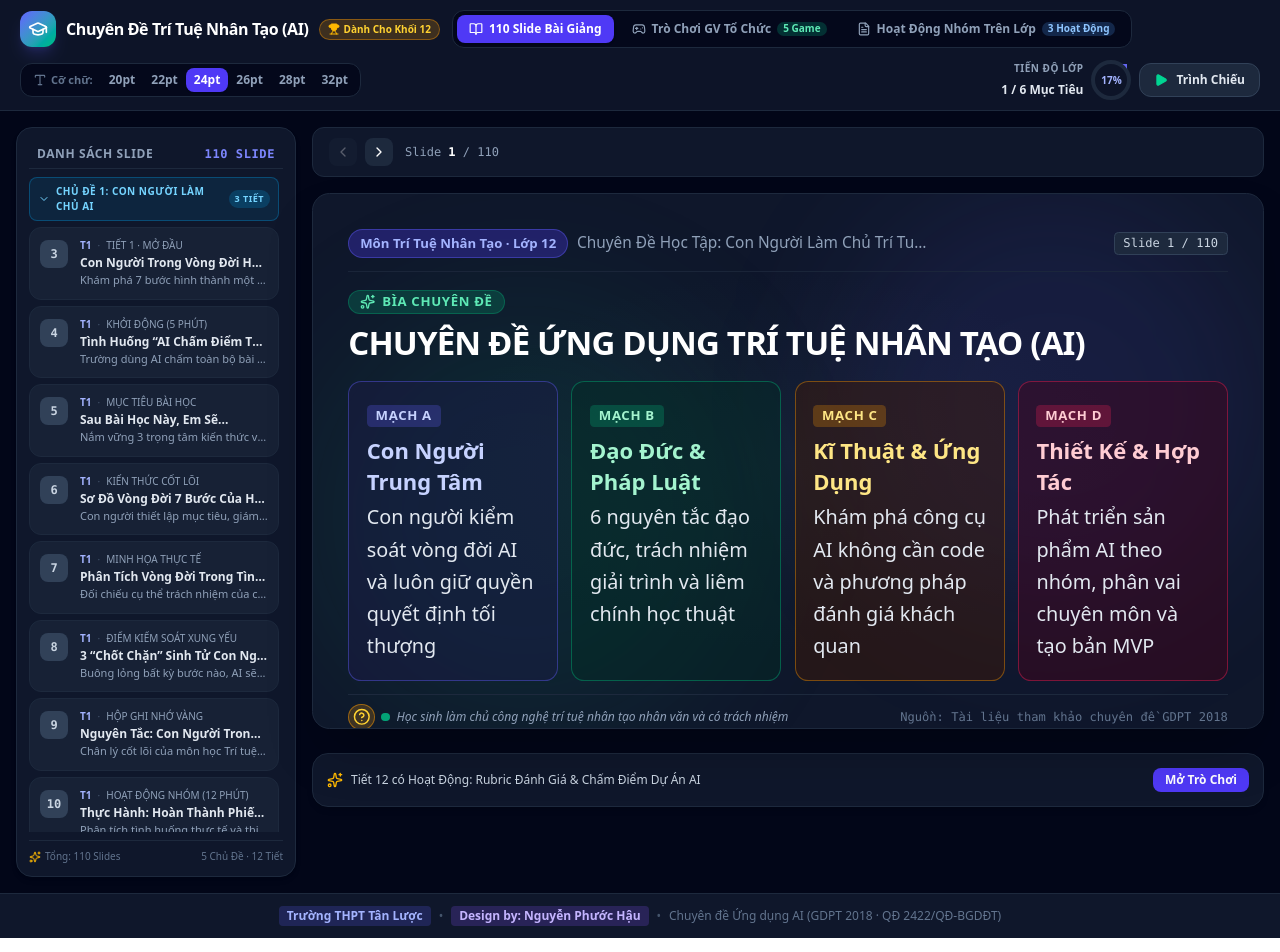
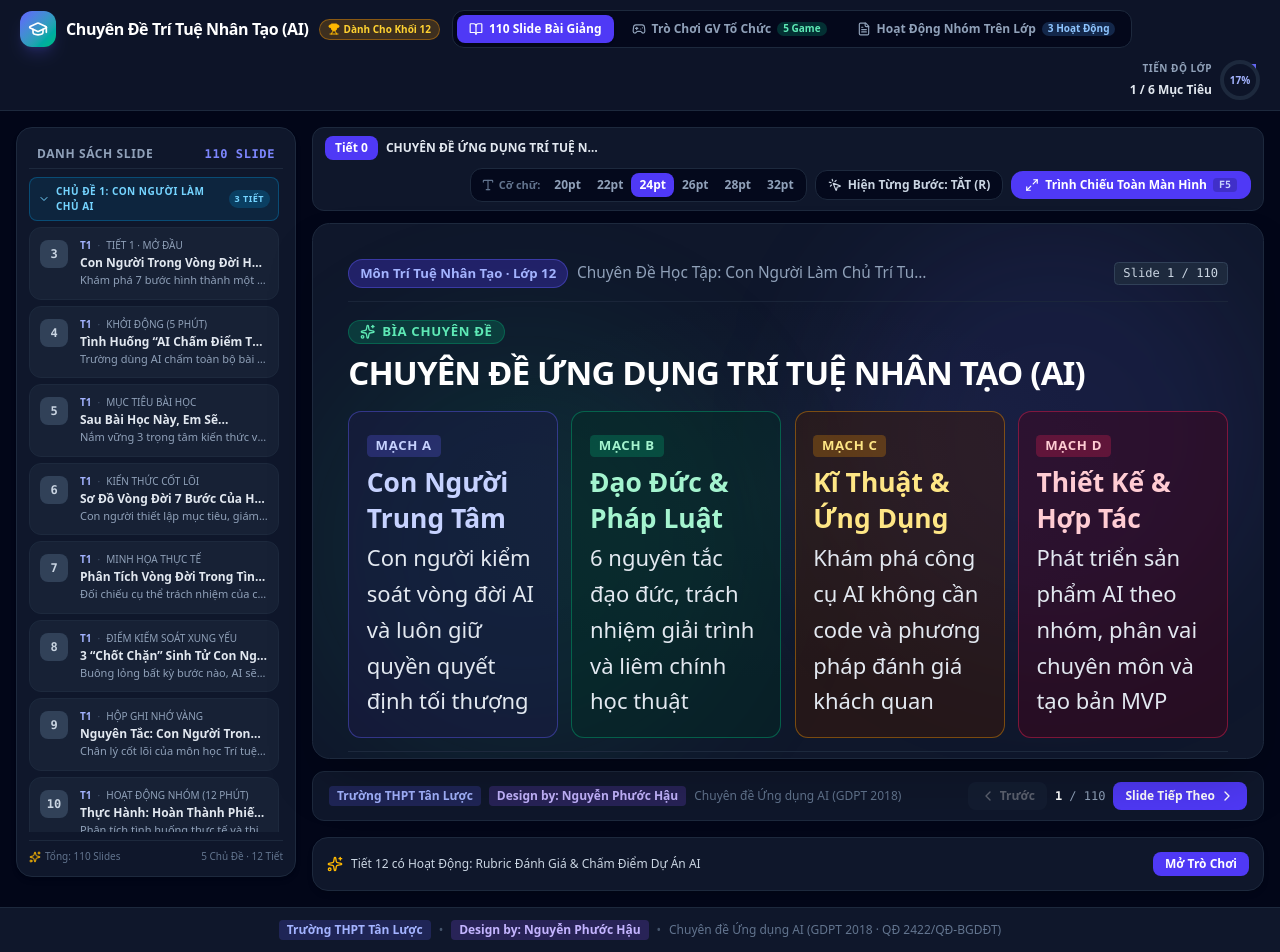
Before and after one commit to nhausinh-cpu/DAY-AI-LOP-12, a React (Vite) app: page / in a window 1280 px wide. Built offline with nearby package versions, Linux system fonts and the light colour scheme.

Commit message:
Slide be mac bo the Mach A-D, phong to anh cup can doi de chup anh lop, tang co chu noi dung slide lon hon o tinh huong, bo tri thanh cong cu va dieu huong Truoc/Slide Tiep Theo giong K11

```diff
--- a/src/App.tsx
+++ b/src/App.tsx
@@ -7,9 +7,8 @@ import { TeacherNotesDrawer } from './components/TeacherNotesDrawer';
 import { PresentationModeModal } from './components/PresentationModeModal';
 import { InteractiveGamesHub } from './components/InteractiveGamesHub';
 import { InteractiveActivitiesHub } from './components/InteractiveActivitiesHub';
-import { FONT_SIZE_OPTIONS, type FontSizeOption } from './components/SlideCanvas';
+import { FONT_SIZE_OPTIONS, getSlideStepCount, type FontSizeOption } from './components/SlideCanvas';
 import {
-  Play,
   ChevronLeft,
   ChevronRight,
   BookOpen,
@@ -18,6 +17,9 @@ import {
   FileText,
   Trophy,
   Type,
+  MousePointerClick,
+  Eye,
+  Maximize2,
 } from 'lucide-react';
 
 export default function App() {
@@ -25,6 +27,10 @@ export default function App() {
   const [activeSlideId, setActiveSlideId] = useState<number>(1);
   const [isPresentationOpen, setIsPresentationOpen] = useState<boolean>(false);
   const [fontSize, setFontSize] = useState<FontSizeOption>('24pt');
+
+  // Hiện Từng Bước ngay ở màn hình chính (giống Khối 11), không chỉ trong Trình Chiếu toàn màn hình
+  const [isClickToReveal, setIsClickToReveal] = useState<boolean>(false);
+  const [revealStep, setRevealStep] = useState<number>(0);
 
   // Student Gamification State
   const [unlockedBadgeIds, setUnlockedBadgeIds] = useState<string[]>([
@@ -49,14 +55,28 @@ export default function App() {
 
   // Handle slide index navigation
   const currentIndexInAll = ALL_SLIDES.findIndex((s) => s.id === activeSlideId);
+  const maxSteps = Math.max(getSlideStepCount(currentSlide), 1);
+
+  // Đổi slide thì reset lại tiến trình hiện từng bước
+  useEffect(() => {
+    setRevealStep(0);
+  }, [activeSlideId]);
 
   const handlePrevSlide = () => {
+    if (isClickToReveal && revealStep > 0) {
+      setRevealStep((prev) => prev - 1);
+      return;
+    }
     if (currentIndexInAll > 0) {
       setActiveSlideId(ALL_SLIDES[currentIndexInAll - 1].id);
     }
   };
 
   const handleNextSlide = () => {
+    if (isClickToReveal && revealStep < maxSteps - 1) {
+      setRevealStep((prev) => prev + 1);
+      return;
+    }
     if (currentIndexInAll < ALL_SLIDES.length - 1) {
       setActiveSlideId(ALL_SLIDES[currentIndexInAll + 1].id);
     }
@@ -73,11 +93,13 @@ export default function App() {
       } else if (e.key === 'F5') {
         e.preventDefault();
         setIsPresentationOpen(true);
+      } else if (e.key === 'r' || e.key === 'R') {
+        setIsClickToReveal((prev) => !prev);
       }
     };
     window.addEventListener('keydown', handleKeyDown);
     return () => window.removeEventListener('keydown', handleKeyDown);
-  }, [currentIndexInAll, isPresentationOpen, activeTab]);
+  }, [currentIndexInAll, isPresentationOpen, activeTab, isClickToReveal, revealStep, maxSteps]);
 
   return (
     <div className="min-h-screen bg-slate-950 text-slate-100 flex flex-col font-sans">
@@ -143,33 +165,8 @@ export default function App() {
             </button>
           </div>
 
-          {/* Cỡ Chữ Linh Hoạt Selector */}
-          {activeTab === 'slides' && (
-            <div className="hidden md:flex items-center bg-slate-950/80 p-1 rounded-xl border border-slate-800">
-              <span className="text-[11px] font-bold text-slate-500 px-2 flex items-center gap-1">
-                <Type className="w-3.5 h-3.5" />
-                Cỡ chữ:
-              </span>
-              {FONT_SIZE_OPTIONS.map((size) => (
-                <button
-                  key={size}
-                  onClick={() => setFontSize(size)}
-                  className={`px-2 py-1 rounded-lg text-xs font-bold transition-all cursor-pointer ${
-                    fontSize === size
-                      ? 'bg-indigo-600 text-white shadow-xs'
-                      : 'text-slate-400 hover:bg-slate-800 hover:text-slate-200'
-                  }`}
-                  title={`Đặt cỡ chữ slide là ${size} (Chuẩn trình chiếu lớp học)`}
-                >
-                  {size}
-                </button>
-              ))}
-            </div>
-          )}
-
-          {/* Right side: Progress ring + Trình Chiếu, pushed to far right */}
+          {/* Right side: Progress ring, pushed to far right */}
           <div className="flex items-center gap-2 ml-auto shrink-0">
-            <div className="flex items-center gap-2">
             <div className="text-right hidden sm:block">
               <span className="text-[10px] font-bold text-slate-400 block tracking-wider uppercase">Tiến Độ Lớp</span>
               <span className="text-xs font-extrabold text-slate-200">
@@ -195,18 +192,6 @@ export default function App() {
               </svg>
             </div>
           </div>
-
-            {activeTab === 'slides' && (
-              <button
-                onClick={() => setIsPresentationOpen(true)}
-                className="py-2 px-3.5 rounded-xl bg-slate-800 hover:bg-slate-700 text-slate-200 text-xs font-semibold flex items-center gap-2 border border-slate-700 transition-all cursor-pointer"
-                title="Trình chiếu toàn màn hình (Phím tắt: F5)"
-              >
-                <Play className="w-3.5 h-3.5 fill-current text-emerald-400" />
-                <span>Trình Chiếu</span>
-              </button>
-            )}
-          </div>
         </div>
       </header>
 
@@ -229,31 +214,74 @@ export default function App() {
               </div>
 
               {/* Right Column: Slide Canvas & Controls & Teacher Notes (fills remaining space) */}
-              <div className="flex-1 min-w-0 flex flex-col gap-4">
-                {/* Slide Navigation Header above Canvas */}
-                <div className="bg-slate-900 border border-slate-800 rounded-xl px-4 py-2.5 flex items-center justify-between text-xs text-slate-300">
-                  <div className="flex items-center gap-2">
+              <div className="flex-1 min-w-0 flex flex-col gap-3">
+                {/* Thanh công cụ gộp 1 hàng phía trên slide, bố trí giống Khối 11 */}
+                <div className="bg-slate-900 border border-slate-800 rounded-xl px-3 py-2 flex items-center gap-2 flex-wrap text-xs text-slate-300">
+                  <span className="px-2.5 py-1 rounded-lg bg-indigo-600 text-white font-bold shrink-0">
+                    Tiết {currentSlide.period}
+                  </span>
+                  <span className="font-semibold text-slate-200 truncate max-w-[220px]">
+                    {currentSlide.title}
+                  </span>
+
+                  <div className="flex items-center gap-2 ml-auto flex-wrap">
+                    {/* Cỡ Chữ */}
+                    <div className="hidden md:flex items-center bg-slate-950/80 p-1 rounded-xl border border-slate-800">
+                      <span className="text-[11px] font-bold text-slate-500 px-1.5 flex items-center gap-1">
+                        <Type className="w-3.5 h-3.5" />
+                        Cỡ chữ:
+                      </span>
+                      {FONT_SIZE_OPTIONS.map((size) => (
                         <button
-                      onClick={handlePrevSlide}
-                      disabled={currentIndexInAll === 0}
-                      className="p-1.5 rounded-lg bg-slate-800 hover:bg-slate-700 disabled:opacity-30 transition-all cursor-pointer text-white"
-                      title="Slide trước (Phím mũi tên trái)"
+                          key={size}
+                          onClick={() => setFontSize(size)}
+                          className={`px-2 py-1 rounded-lg text-xs font-bold transition-all cursor-pointer ${
+                            fontSize === size
+                              ? 'bg-indigo-600 text-white shadow-xs'
+                              : 'text-slate-400 hover:bg-slate-800 hover:text-slate-200'
+                          }`}
+                          title={`Đặt cỡ chữ slide là ${size}`}
                         >
-                      <ChevronLeft className="w-4 h-4" />
+                          {size}
+                        </button>
+                      ))}
+                    </div>
+
+                    {/* Hiện Từng Bước */}
+                    <button
+                      onClick={() => setIsClickToReveal((prev) => !prev)}
+                      className={`flex items-center gap-1.5 px-3 py-1.5 rounded-xl text-xs font-bold transition-all cursor-pointer border ${
+                        isClickToReveal
+                          ? 'bg-indigo-600 text-white border-indigo-500'
+                          : 'bg-slate-950/80 text-slate-300 border-slate-800 hover:bg-slate-800'
+                      }`}
+                      title="Bật/Tắt hiệu ứng xuất hiện tuần tự từng đối tượng khi bấm Slide Tiếp Theo (Phím tắt: R)"
+                    >
+                      <MousePointerClick className="w-3.5 h-3.5" />
+                      <span>Hiện Từng Bước: {isClickToReveal ? 'BẬT (R)' : 'TẮT (R)'}</span>
                     </button>
 
+                    {isClickToReveal && revealStep < maxSteps - 1 && (
                       <button
-                      onClick={handleNextSlide}
-                      disabled={currentIndexInAll === ALL_SLIDES.length - 1}
-                      className="p-1.5 rounded-lg bg-slate-800 hover:bg-slate-700 disabled:opacity-30 transition-all cursor-pointer text-white"
-                      title="Slide kế tiếp (Phím mũi tên phải)"
+                        onClick={() => setRevealStep(maxSteps - 1)}
+                        className="flex items-center gap-1.5 px-3 py-1.5 rounded-xl text-xs font-bold bg-slate-950/80 text-indigo-300 border border-indigo-500/40 hover:bg-slate-800 transition-all cursor-pointer"
+                        title="Hiển thị ngay toàn bộ nội dung của slide này"
                       >
-                      <ChevronRight className="w-4 h-4" />
+                        <Eye className="w-3.5 h-3.5" />
+                        <span>Hiện Tất Cả</span>
                       </button>
+                    )}
 
-                    <span className="font-mono text-slate-400 ml-1">
-                      Slide <strong className="text-white">{currentSlide.id}</strong> / {TOTAL_SLIDES_COUNT}
-                    </span>
+                    {/* Trình Chiếu Toàn Màn Hình */}
+                    <button
+                      onClick={() => setIsPresentationOpen(true)}
+                      className="flex items-center gap-1.5 px-3.5 py-1.5 rounded-xl bg-indigo-600 hover:bg-indigo-500 text-white text-xs font-bold transition-all cursor-pointer shrink-0"
+                      title="Trình chiếu toàn màn hình (Phím tắt: F5)"
+                    >
+                      <Maximize2 className="w-3.5 h-3.5" />
+                      <span>Trình Chiếu Toàn Màn Hình</span>
+                      <span className="px-1.5 py-0.2 rounded bg-indigo-800/60 text-indigo-200 text-[10px] font-mono">F5</span>
+                    </button>
                   </div>
                 </div>
 
@@ -264,13 +292,56 @@ export default function App() {
                     totalSlides={TOTAL_SLIDES_COUNT}
                     showAnimation={true}
                     fontSize={fontSize}
+                    isClickToReveal={isClickToReveal}
+                    revealStep={revealStep}
                     onOpenGame={() => setActiveTab('games')}
                     onOpenActivity={() => setActiveTab('activities')}
                   />
                 </div>
 
+                {/* Thanh dưới slide: Nhãn trường/tác giả/chuyên đề bên trái + điều hướng Trước/Tiếp Theo bên phải, giống Khối 11 */}
+                <div className="bg-slate-900 border border-slate-800 rounded-xl px-4 py-2.5 flex items-center justify-between gap-3 flex-wrap text-xs">
+                  <div className="flex items-center gap-2 flex-wrap min-w-0">
+                    <span className="text-indigo-300 font-bold bg-indigo-500/20 px-2 py-0.5 rounded shrink-0">
+                      Trường THPT Tân Lược
+                    </span>
+                    <span className="text-violet-300 font-bold bg-violet-500/20 px-2 py-0.5 rounded shrink-0">
+                      Design by: Nguyễn Phước Hậu
+                    </span>
+                    <span className="text-slate-500 font-medium truncate hidden sm:inline">
+                      Chuyên đề Ứng dụng AI (GDPT 2018)
+                    </span>
+                  </div>
+
+                  <div className="flex items-center gap-2 shrink-0">
+                    <button
+                      onClick={handlePrevSlide}
+                      disabled={currentIndexInAll === 0 && !(isClickToReveal && revealStep > 0)}
+                      className="px-3 py-1.5 rounded-lg bg-slate-800 hover:bg-slate-700 disabled:opacity-30 transition-all cursor-pointer text-white font-semibold flex items-center gap-1"
+                      title="Slide trước (Phím mũi tên trái)"
+                    >
+                      <ChevronLeft className="w-4 h-4" />
+                      <span>Trước</span>
+                    </button>
+
+                    <span className="font-mono text-slate-400">
+                      <strong className="text-white">{currentIndexInAll + 1}</strong> / {TOTAL_SLIDES_COUNT}
+                    </span>
+
+                    <button
+                      onClick={handleNextSlide}
+                      disabled={currentIndexInAll === ALL_SLIDES.length - 1 && !(isClickToReveal && revealStep < maxSteps - 1)}
+                      className="px-3 py-1.5 rounded-lg bg-indigo-600 hover:bg-indigo-500 disabled:opacity-30 transition-all cursor-pointer text-white font-semibold flex items-center gap-1"
+                      title="Slide kế tiếp (Phím mũi tên phải)"
+                    >
+                      <span>Slide Tiếp Theo</span>
+                      <ChevronRight className="w-4 h-4" />
+                    </button>
+                  </div>
+                </div>
+
                 {/* Game/Activity Shortcut */}
-                <div className="mt-2">
+                <div className="mt-1">
                   <TeacherNotesDrawer
                     slide={currentSlide}
                     onLaunchGame={() => setActiveTab('games')}
--- a/src/components/SlideCanvas.tsx
+++ b/src/components/SlideCanvas.tsx
@@ -199,9 +199,10 @@ export const SlideCanvas: React.FC<SlideCanvasProps> = ({
               if (isClickToReveal && revealStep < elStartUnit) return null;
 
               // Chữ phần nội dung (thẻ/bước/bảng...) to hơn chữ phần tình huống gợi mở bên dưới
-              const cardTitleCls = fullscreen ? 'text-xl sm:text-2xl' : 'text-lg sm:text-xl';
-              const cardDescCls = fullscreen ? 'text-lg sm:text-xl' : 'text-base sm:text-lg';
-              const bodyCls = fullscreen ? 'text-lg sm:text-xl' : 'text-base sm:text-lg';
+              // Chữ nội dung (thẻ/bước/bảng...) phải to hơn rõ rệt chữ ô tình huống gợi mở bên dưới
+              const cardTitleCls = fullscreen ? 'text-2xl sm:text-3xl' : 'text-xl sm:text-2xl';
+              const cardDescCls = fullscreen ? 'text-2xl sm:text-3xl' : 'text-lg sm:text-xl';
+              const bodyCls = fullscreen ? 'text-2xl sm:text-3xl' : 'text-lg sm:text-xl';
 
               if (el.type === 'cards' && Array.isArray(el.data)) {
                 return (
@@ -286,10 +287,10 @@ export const SlideCanvas: React.FC<SlideCanvasProps> = ({
                                 {step.role}
                               </span>
                             </div>
-                            <div className={`font-semibold mb-1 ${palette.title} ${fullscreen ? 'text-base sm:text-lg' : 'text-sm sm:text-base'}`}>
+                            <div className={`font-semibold mb-1 ${palette.title} ${fullscreen ? 'text-xl sm:text-2xl' : 'text-base sm:text-lg'}`}>
                               {step.name}
                             </div>
-                            <div className={`text-slate-200 leading-snug ${fullscreen ? 'text-sm sm:text-base' : 'text-xs sm:text-[13px]'}`}>
+                            <div className={`text-slate-200 leading-snug ${fullscreen ? 'text-lg sm:text-xl' : 'text-sm sm:text-base'}`}>
                               {step.details}
                             </div>
                           </motion.div>
@@ -461,7 +462,7 @@ export const SlideCanvas: React.FC<SlideCanvasProps> = ({
               <img
                 src={`${import.meta.env.BASE_URL}${slide.illustration.imageUrl}`}
                 alt={slide.illustration.caption || 'Ảnh minh hoạ'}
-                className={`object-contain drop-shadow-xl ${fullscreen ? 'h-40 sm:h-52' : 'h-28 sm:h-36'}`}
+                className={`object-contain drop-shadow-2xl ${fullscreen ? 'h-64 sm:h-80' : 'h-44 sm:h-56'}`}
               />
             </motion.div>
           )}
```
Also changed, not shown: src/data/slidesPart3.ts (+0 -38 lines). Lines whose indentation alone changed are shown as unchanged.
